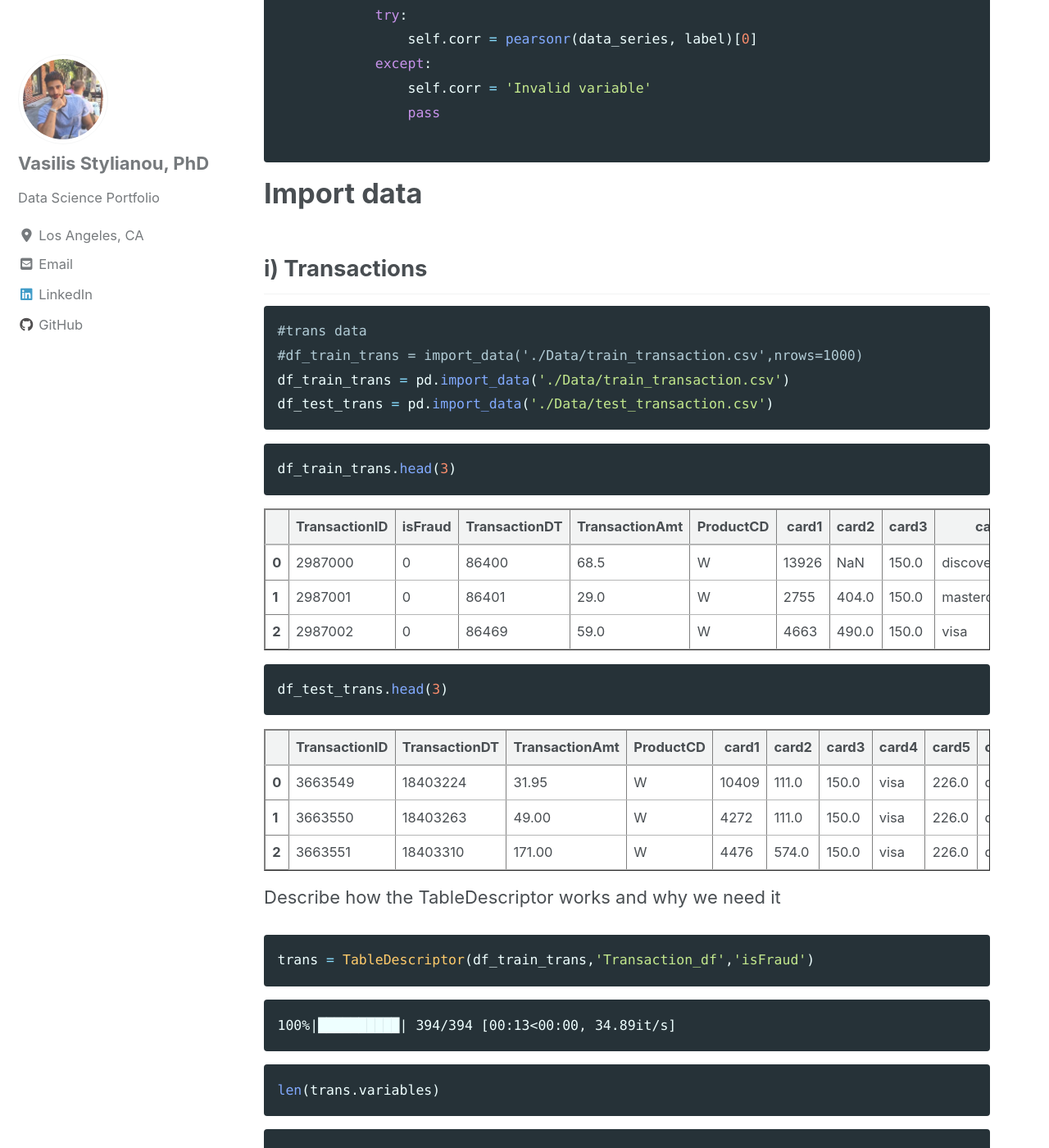
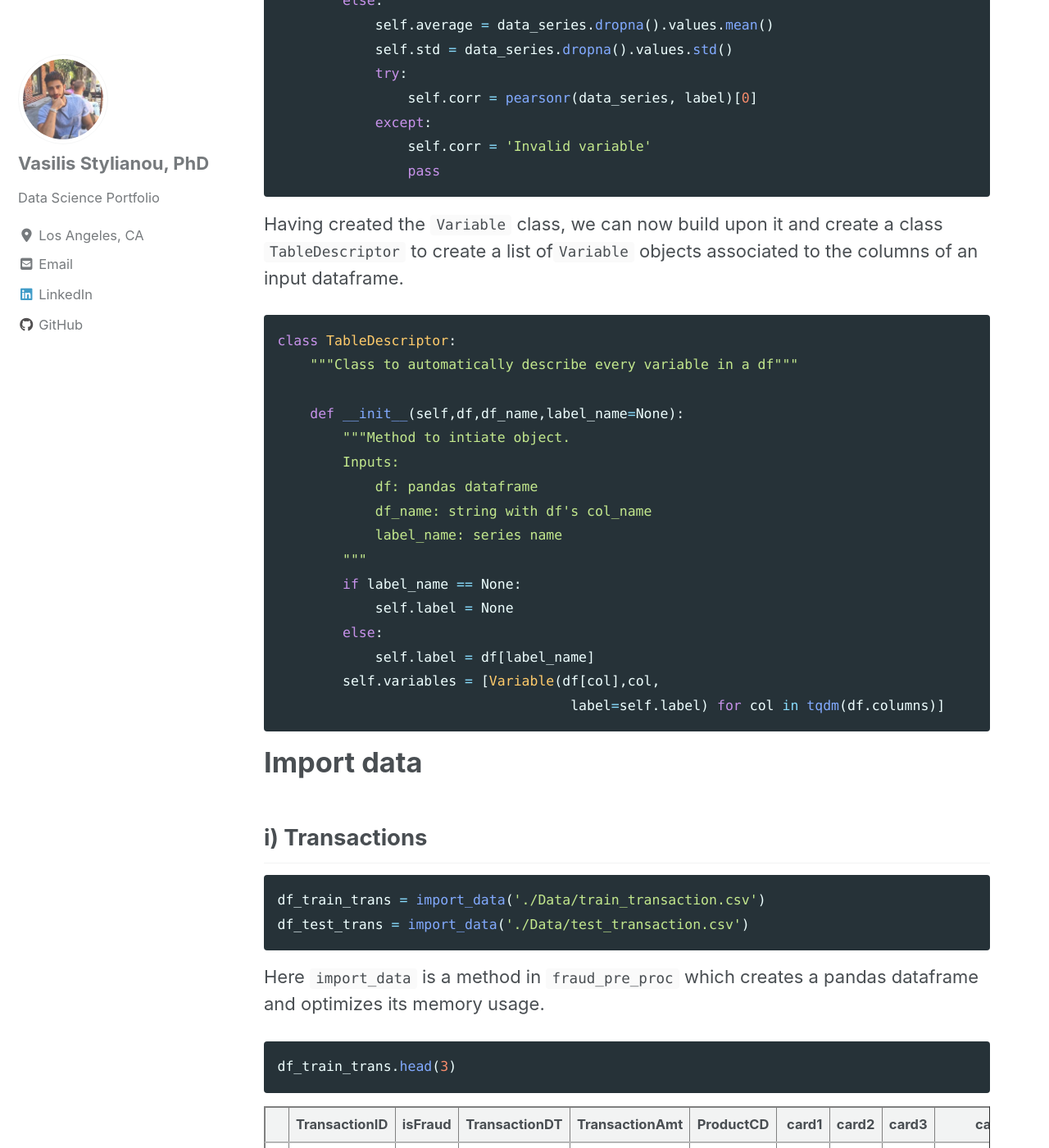
Before and after one commit to vasilis-stylianou/vasilis-stylianou.github.io, a Jekyll site: the page built from _posts/2019-09-20-ML_Kaggle_Part1.md, in a window 1280 px wide and 1400 px high, scrolled down 2718 px. Shown: the whole window at 82% size. Built offline with Jekyll 4.4.1, drawn with Linux system fonts in a browser that asks for light colours; cached includes are drawn as plain includes; nearby versions of some CDN libraries; some of the changed text lies outside the part shown.

Commit message:
Update 2019-09-20-ML_Kaggle_Part1.md

````diff
--- a/_posts/2019-09-20-ML_Kaggle_Part1.md
+++ b/_posts/2019-09-20-ML_Kaggle_Part1.md
@@ -40,11 +40,11 @@ pd.set_option('display.max_columns', 500)
 pd.set_option('display.width', 1000)
 ```
 
-#Utility script for data cleaning and preprocessing
+## Utility script for data cleaning and preprocessing
 ```python
 from fraud_pre_proc import *
 ```
-We shall use this script to declare new classes and methods to keep our code clean and neat. In particular, it'll be very useful to create a class called ```Variable``` to capture the statistical properties of each feature.
+We shall use this script to declare new classes and methods to keep our code clean and neat. In particular, it'll be very useful to create a class called ```Variable``` to capture the statistical properties of each feature (the terms features/columns/variables are used interchangeably in this post).
 
 ```python
 class Variable:
@@ -79,21 +79,37 @@ class Variable:
             except:
                 self.corr = 'Invalid variable'
                 pass
-
 ```
-
+Having created the ```Variable``` class, we can now build upon it and create a class ```TableDescriptor``` to create a list of```Variable``` objects associated to the columns of an input dataframe.
+
+```python
+class TableDescriptor:
+    """Class to automatically describe every variable in a df"""
+
+    def __init__(self,df,df_name,label_name=None):
+        """Method to intiate object.
+        Inputs:
+            df: pandas dataframe
+            df_name: string with df's col_name
+            label_name: series name
+        """
+        if label_name == None:
+            self.label = None
+        else:
+            self.label = df[label_name]
+        self.variables = [Variable(df[col],col,
+                                    label=self.label) for col in tqdm(df.columns)]
+```
 
 # Import data
 
 ## i) Transactions
 
 ```python
-#trans data
-#df_train_trans = import_data('./Data/train_transaction.csv',nrows=1000)
-df_train_trans = pd.import_data('./Data/train_transaction.csv')
-df_test_trans = pd.import_data('./Data/test_transaction.csv')
+df_train_trans = import_data('./Data/train_transaction.csv')
+df_test_trans = import_data('./Data/test_transaction.csv')
 ```
-
+Here ```import_data``` is a method in ```fraud_pre_proc``` which creates a pandas dataframe and optimizes its memory usage.
 
 ```python
 df_train_trans.head(3)
````
